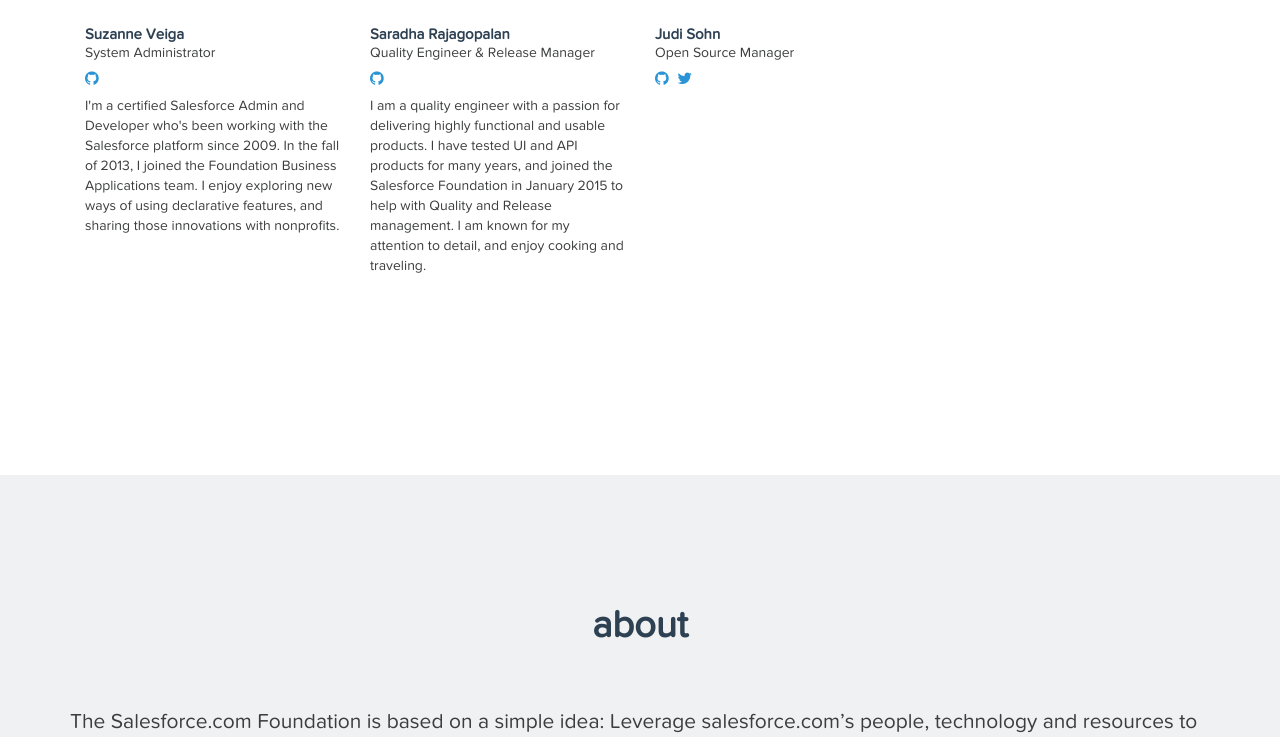
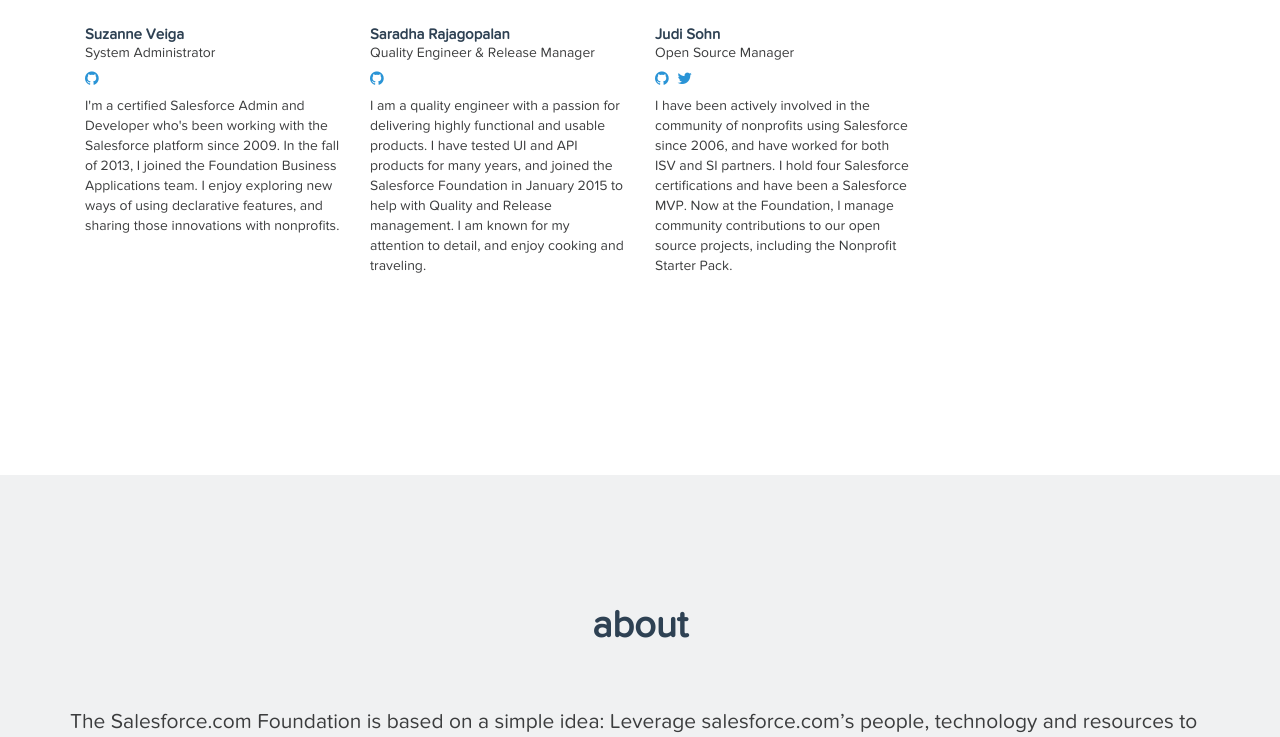
Before and after one commit to dvenor/salesforcefoundation.github.io, a Jekyll site: the page built from index.html, in a window 1280 px wide and 900 px high, scrolled down 6166 px, cut to the strip 163-900 px from the top of the window. Built offline with Jekyll 4.4.1, drawn with Linux system fonts in a browser that asks for light colours; some web fonts are replaced; Markdown is read by kramdown in place of the engine named in the settings; the list of posts is cut into pages by our own code; comment, search, counter and statistics services are not loaded.

Commit message:
oops forgot Judi's bio

```diff
--- a/_data/members.yml
+++ b/_data/members.yml
@@ -121,3 +121,4 @@
   title:          "Open Source Manager"
   website:        http://judisohn.com
   twitter:        judis217
+  bio:            "I have been actively involved in the community of nonprofits using Salesforce since 2006, and have worked for both ISV and SI partners. I hold four Salesforce certifications and have been a Salesforce MVP. Now at the Foundation, I manage community contributions to our open source projects, including the Nonprofit Starter Pack."
```
